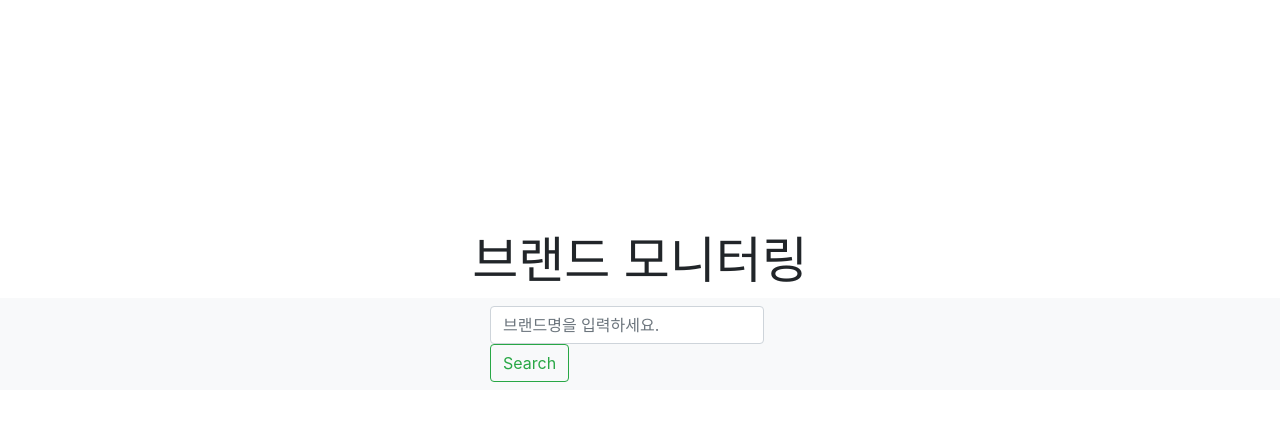
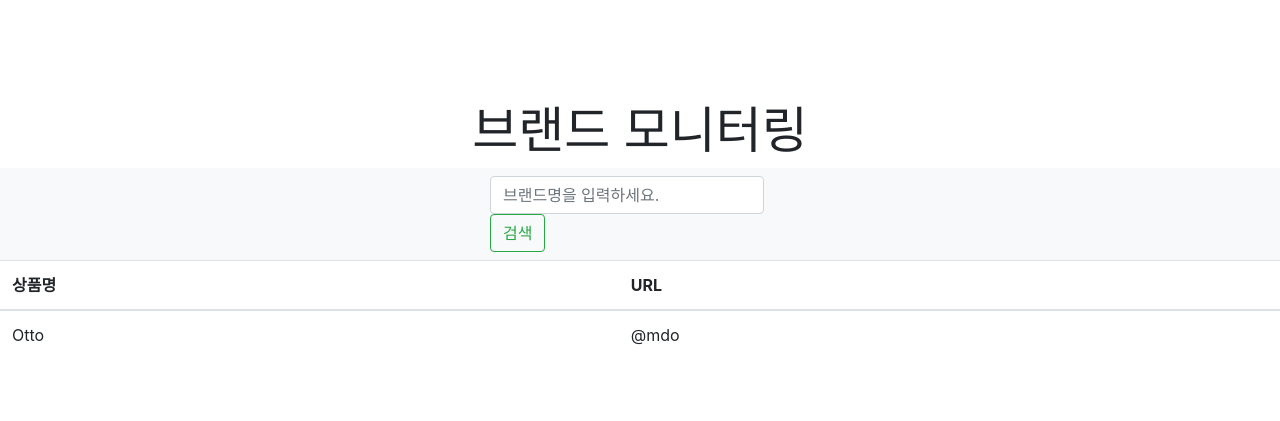
Before and after one commit to jryoo0804/Finalproject, a Flask app: page / in a window 1280 px wide. Shown: the top 421 px of the page. Run offline with Flask 2, Linux system fonts and the light colour scheme; some libraries are stand-ins or nearby versions.

Commit message:
Update index.html

```diff
--- a/templates/index.html
+++ b/templates/index.html
@@ -19,17 +19,44 @@
     integrity="sha384-JZR6Spejh4U02d8jOt6vLEHfe/JQGiRRSQQxSfFWpi1MquVdAyjUar5+76PVCmYl"
     crossorigin="anonymous"></script>
 
+  <script>
+    function searchkeyword() {
+      let q = $('#search-keyword').val();
+      if (q == '') {
+        alert('검색어를 입력하세요!');
+        return;
+      }
+
+
+      $.ajax({
+        type: "POST",
+        url: "/sresults",
+        data: { keyword_give: q },
+        success: function (response) {
+          let keywordresults = response['items'];
+          for (let i = 0; i < keywordresults.length; i++) {
+            let title = items[i]['title'];
+            let url = items[i]['link'];
+
+            let temp_html = '<tr>\
+                                  <td>'+ title + '</td>\
+                                  <td>'+ url + '</td>\
+                                </tr>'
+            $('#search_results').append(temp_html);
+          }
+        }
+      })
+    }
+  </script>
+
   <!-- style -->
   <style type="text/css">
     h1 {
       text-align: center;
-        margin-top: 230px;
-        font-size:50px;
+      margin-top: 100px;
+      font-size: 50px;
     }
-
   </style>
-
-
 </head>
 
 <body>
@@ -37,11 +64,26 @@
   <nav class="navbar navbar-light bg-light">
     <div class="mx-auto" style="width: 300px;">
       <form class="form-inline">
-            <input class="form-control mr-sm-2" type="search" placeholder="브랜드명을 입력하세요." aria-label="Search">
-            <button class="btn btn-outline-success my-2 my-sm-0" type="submit">Search</button>
+        <input class="form-control mr-sm-2" id="search-keyword" type="search" placeholder="브랜드명을 입력하세요."
+          aria-label="Search">
+        <button class="btn btn-outline-success my-2 my-sm-0" onclick="searchkeyword()" , type="submit">검색</button>
+      </form>
     </div>
-        </form>
   </nav>
+  <table class="table">
+    <thead>
+      <tr>
+        <th scope="col">상품명</th>
+        <th scope="col">URL</th>
+      </tr>
+    </thead>
+    <tbody id="search_results">
+      <tr>
+        <td>Otto</td>
+        <td>@mdo</td>
+      </tr>
+    </tbody>
+  </table>
 </body>
 
 </html>
```
Lines whose indentation alone changed are shown as unchanged.
